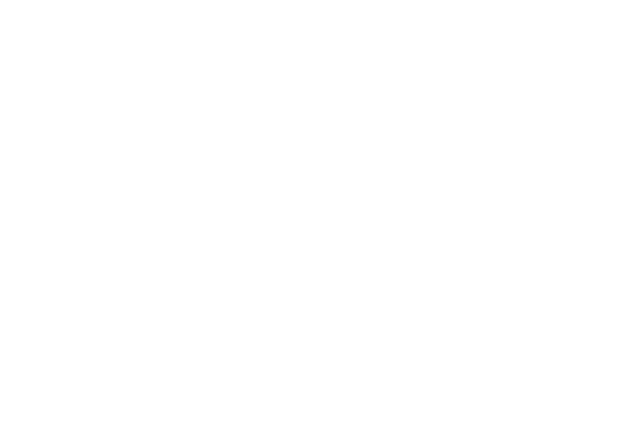
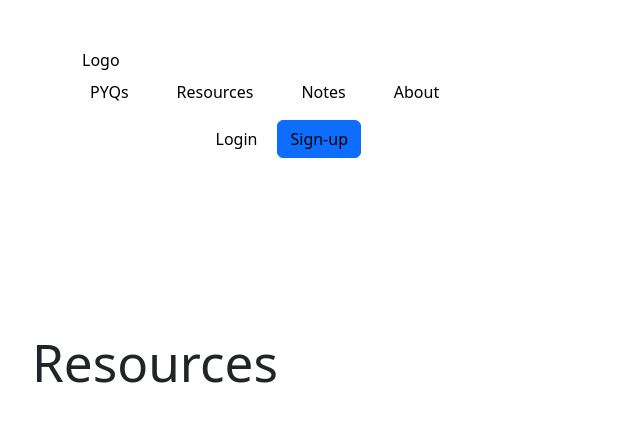
Before and after one commit to lucky29-git/collegeProject, a React (Vite) app in the folder frontend/exammate/: page /resources in a window 1280 px wide. Before the commit this address had no page. Shown: the top 422 px of the page, without its empty margins (0-640 px from the left). Built offline with nearby package versions, Linux system fonts and the light colour scheme.

Commit message:
added links

```diff
--- a/frontend/exammate/src/App.css
+++ b/frontend/exammate/src/App.css
@@ -3,7 +3,7 @@
   width: 100vw;
   margin: 0 auto;
   padding: 2rem;
-  text-align: center;
+  /* text-align: center; */
 }
 
 .logo {
--- a/frontend/exammate/src/App.jsx
+++ b/frontend/exammate/src/App.jsx
@@ -9,6 +9,9 @@ import Signin from './pages/Signin.jsx'
 import Signup from './pages/Signup.jsx'
 import Navbar from './components/Navbar.jsx'
 import MainPage from './components/MainPage.jsx';
+import Resources from './pages/Resources.jsx';
+import Notes from './pages/Notes.jsx';
+import About from './pages/About.jsx';
 function App() {
 
   return (
@@ -21,6 +24,9 @@ function App() {
       <Route path='dashboard' element = {<Suspense fallback={"Loading..."} ><Dashboard2/></Suspense>} />
       <Route path='signin' element = {<Suspense fallback={"Loading..."} ><Signin/></Suspense>} />
       <Route path='signup' element = {<Suspense fallback={"Loading..."} ><Signup/></Suspense>} />
+      <Route path='resources' element = {<Suspense fallback={"Loading..."} ><Resources /></Suspense>} />
+      <Route path='notes' element = {<Suspense fallback={"Loading..."} ><Notes /></Suspense>} />
+      <Route path='about' element = {<Suspense fallback={"Loading..."} ><About /></Suspense>} />
     </Routes>
     </BrowserRouter>
 
--- a/frontend/exammate/src/components/MainPage.css
+++ b/frontend/exammate/src/components/MainPage.css
@@ -0,0 +1,3 @@
+.mainpagediv{
+    text-align: center;
+}
--- a/frontend/exammate/src/components/MainPage.jsx
+++ b/frontend/exammate/src/components/MainPage.jsx
@@ -67,7 +67,7 @@ export default function MainPage() {
   };
 
   return (
-    <div className="relative top-[-15vh] ">
+    <div className="relative mainpagediv ">
       <h1 className='font-bold' >Previous Year Question Papers & Notes</h1>
       <p className='font-semibold mt-8'>Tackle your exam with previous year papers, notes and video lectures all in one place.</p>
 
--- a/frontend/exammate/src/components/Navbar.jsx
+++ b/frontend/exammate/src/components/Navbar.jsx
@@ -6,7 +6,7 @@ import { Link } from 'react-router-dom';
 
 export default function Navbar() {
   return (
-    <div className="container navcontainer relative top-[-19vh] ">
+    <div className="container navcontainer relative">
       <header className="flex flex-wrap items-center justify-between py-3 mb-4 border-b">
         <div className="col-md-3 mb-2 mb-md-0">
           <a href="/" className="inline-flex items-center link-body-emphasis text-decoration-none">
--- a/frontend/exammate/src/index.css
+++ b/frontend/exammate/src/index.css
@@ -29,7 +29,7 @@ a:hover {
 body {
   margin: 0;
   display: flex;
-  place-items: center;
+  /* place-items: center; */
   min-width: 320px;
   min-height: 100vh;
 }
--- /dev/null
+++ b/frontend/exammate/src/pages/About.jsx
@@ -0,0 +1,7 @@
+import React from 'react'
+
+export default function About() {
+  return (
+    <div>About</div>
+  )
+}
--- /dev/null
+++ b/frontend/exammate/src/pages/Notes.jsx
@@ -0,0 +1,7 @@
+import React from 'react'
+
+export default function Notes() {
+  return (
+    <div>Notes</div>
+  )
+}
--- /dev/null
+++ b/frontend/exammate/src/pages/Resources.jsx
@@ -0,0 +1,11 @@
+import React from 'react'
+import Navbar from '../components/Navbar'
+
+export default function Resources() {
+  return (
+    <div>
+        <Navbar />
+        <h1>Resources</h1>
+    </div>
+  )
+}
```
